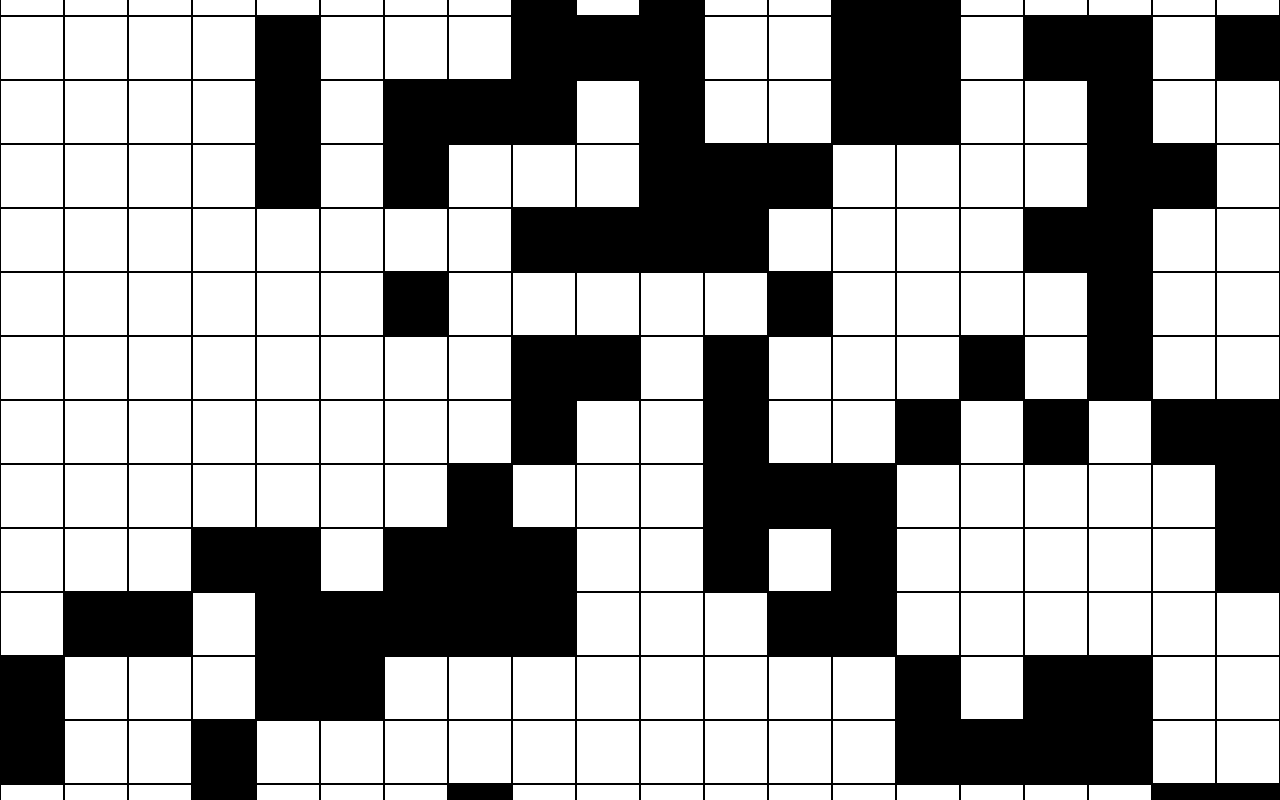
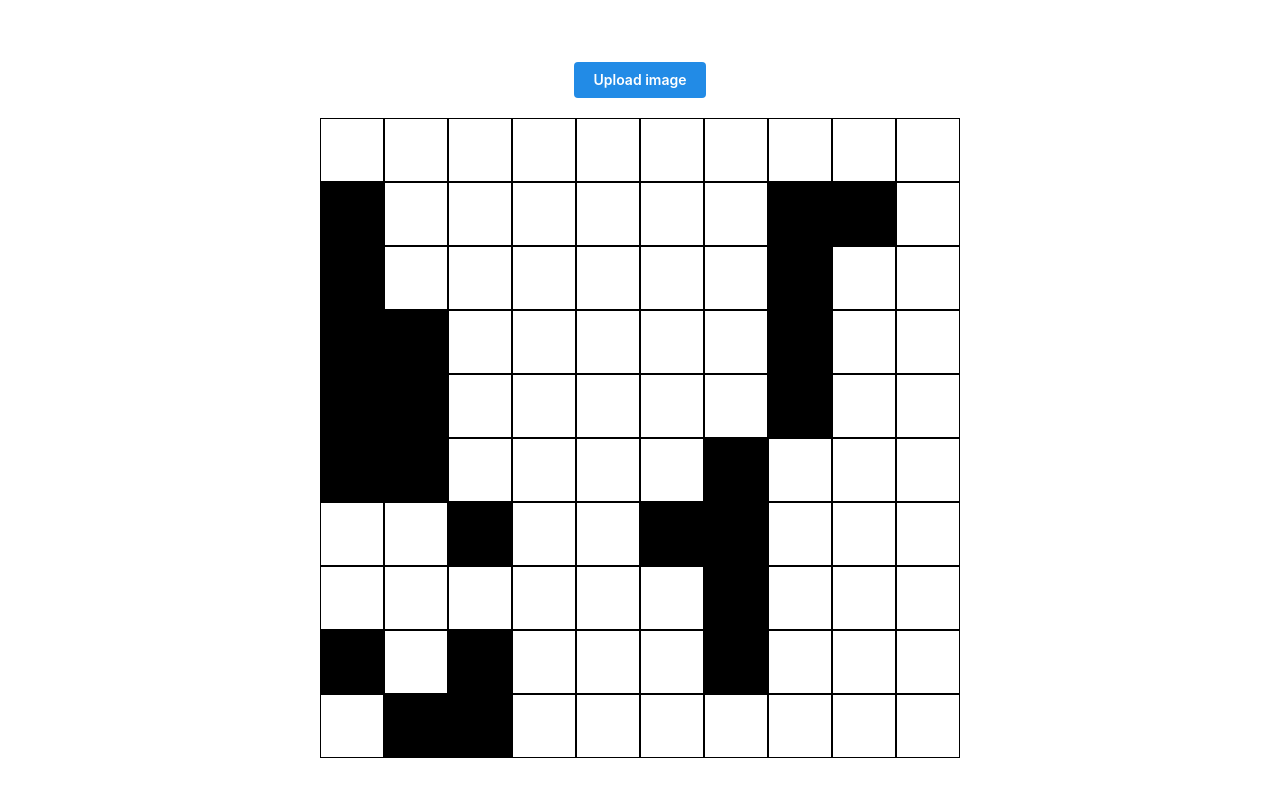
Before and after one commit to Josh-Human/game-of-life, a Next.js app: page / in a window 1280 px wide. Shown: the top 800 px of the page. Built offline with nearby package versions, Linux system fonts and the light colour scheme.

Commit message:
feat: create file input for loading board state

```diff
--- a/app/page.tsx
+++ b/app/page.tsx
@@ -2,6 +2,7 @@
 
 import { useEffect, useState } from 'react';
 import { create_board, next_board_state } from '@/helpers/board';
+import FileInput from '@/components/file-input';
 
 export default function HomePage() {
   const create_board_element = (board: number[][]) =>
@@ -17,7 +18,7 @@ export default function HomePage() {
       </div>
     ));
 
-    const [width, height] = [20, 20];
+  const [width, height] = [10, 10];
 
   const [boardDisplay, setBoard] = useState(create_board_element(create_board(width, height)));
   const [boardState, setBoardState] = useState(create_board(width, height));
@@ -30,9 +31,15 @@ export default function HomePage() {
     return () => clearTimeout(timer);
   }, [boardState]);
 
+  const loadBoard = (board: number[][]) => {
+    setBoardState(board);
+  };
+
   return (
     <>
       <div className="w-full h-screen flex flex-col justify-center items-center">
+        <FileInput loadBoard={loadBoard} />
+
         {boardDisplay}
       </div>
     </>
--- /dev/null
+++ b/components/file-input.tsx
@@ -0,0 +1,35 @@
+import { Group, FileButton, Button } from '@mantine/core';
+import { useEffect, useState } from 'react';
+
+interface FileInputProps {
+  loadBoard: (board: number[][]) => void;
+}
+
+export default function FileInput({ loadBoard }: FileInputProps) {
+  const [file, setFile] = useState<File | null>(null);
+
+  useEffect(() => {
+    const fr = new FileReader();
+    fr.onload = function () {
+      const text = fr.result as string;
+      const digitsArray = text.trimEnd().split('\r\n');
+      const board = digitsArray.map((charArray) =>
+        charArray.split('').map((char) => parseInt(char, 10))
+      );
+      loadBoard(board);
+    };
+
+    if (file) {
+      fr.readAsText(file.slice(0, file.size));
+    }
+  }, [file]);
+  return (
+    <>
+      <Group className="my-5 justify-center">
+        <FileButton onChange={setFile} accept=".txt">
+          {(props) => <Button {...props}>Upload image</Button>}
+        </FileButton>
+      </Group>
+    </>
+  );
+}
```
